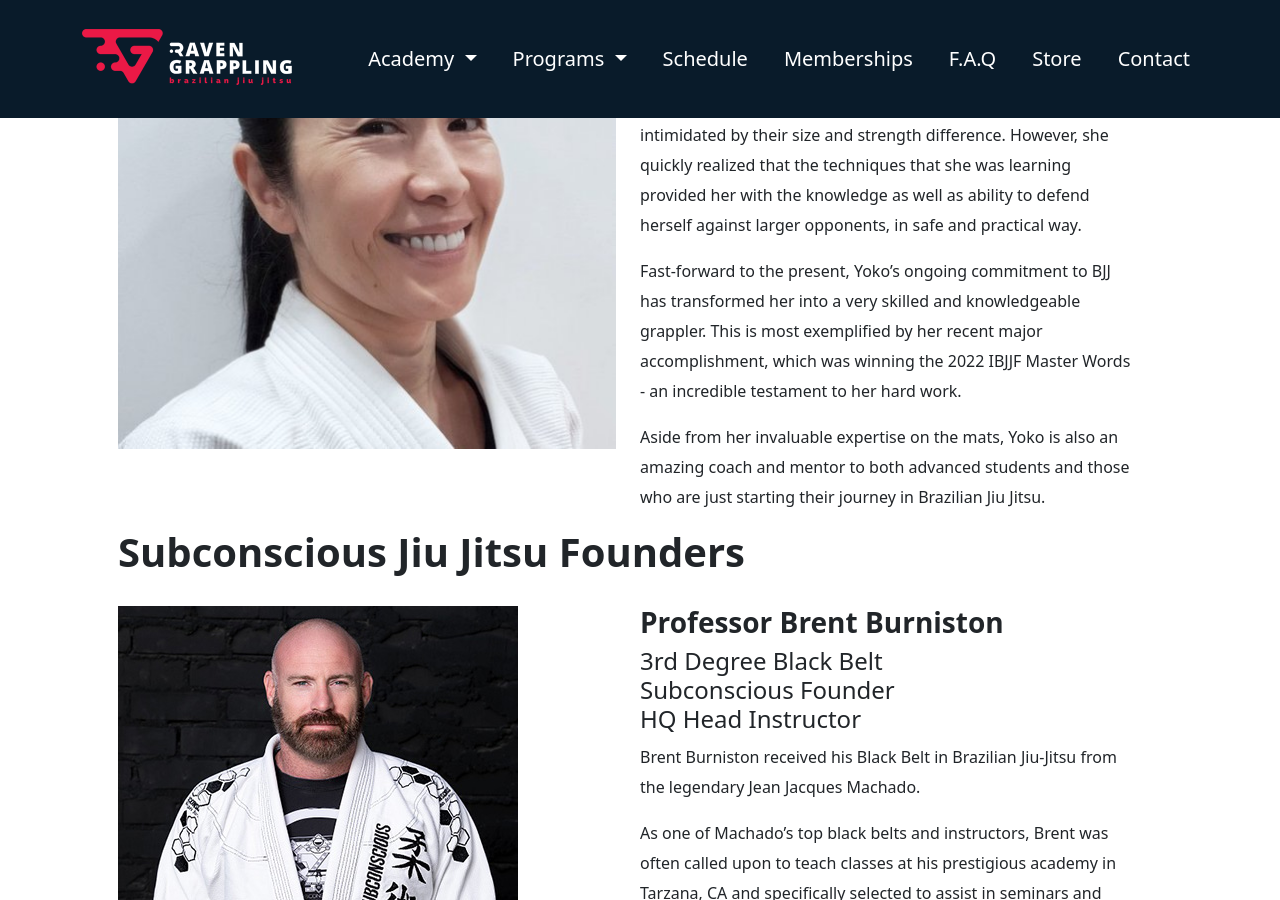
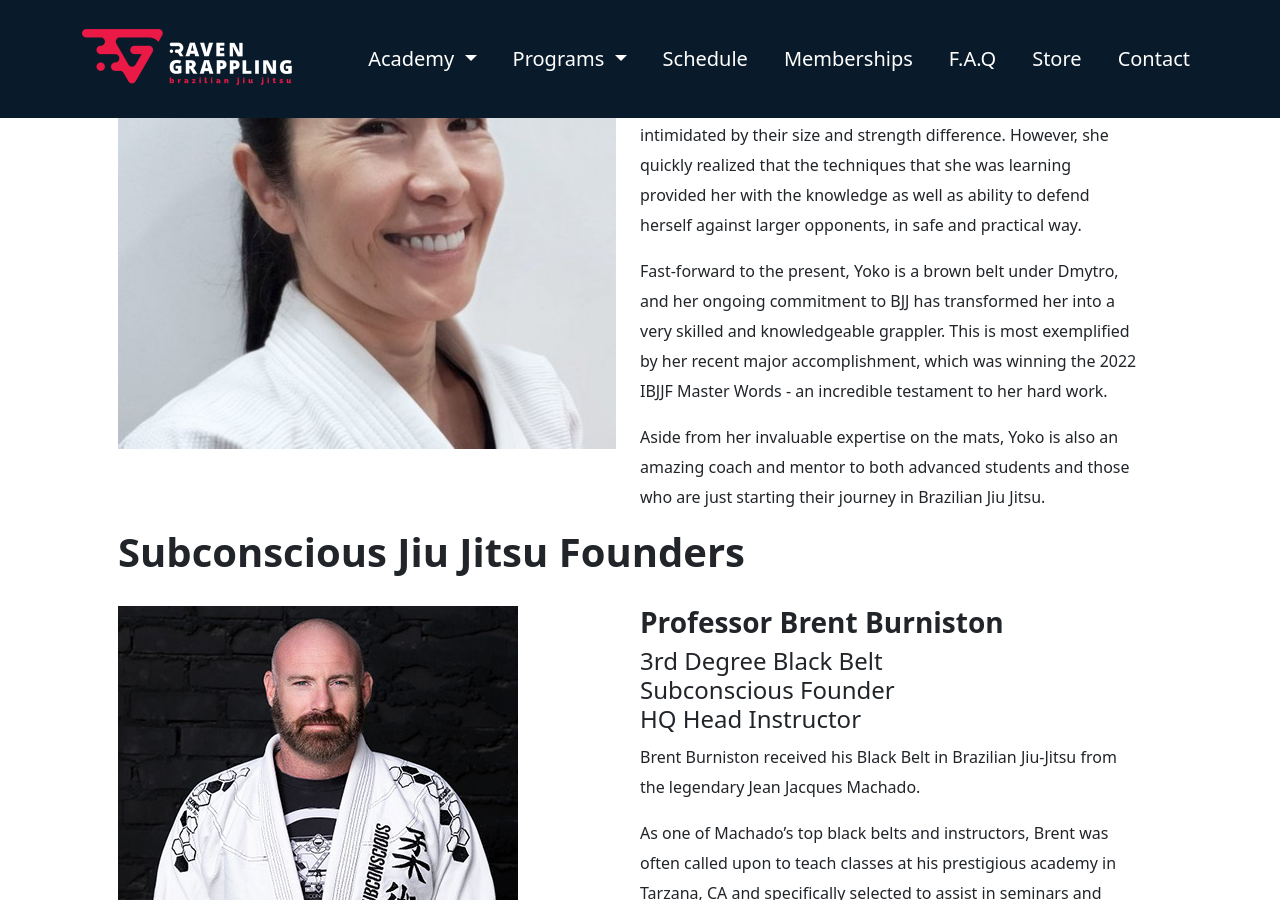
Before and after one commit to RavenGrappling/RavenGrappling.github.io, a Jekyll site: the page built from meet-the-team.md, in a window 1280 px wide and 900 px high, scrolled down 1653 px. Built offline with Jekyll 4.4.1, drawn with Linux system fonts in a browser that asks for light colours.

Commit message:
Update meet-the-team.md

```diff
--- a/meet-the-team.md
+++ b/meet-the-team.md
@@ -63,7 +63,7 @@
         Yoko first became introduced to Brazilian Jiu Jitsu in 2015 and has been practising it ever since. When she first started, Yoko was of a smaller stature than her other training partners and often felt intimidated by their size and strength difference. However, she quickly realized that the techniques that she was learning provided her with the knowledge as well as ability to defend herself against larger opponents, in safe and practical way.
       </p>
       <p>
-        Fast-forward to the present, Yoko’s ongoing commitment to BJJ has transformed her into a very skilled and knowledgeable grappler. This is most exemplified by her recent major accomplishment, which was winning the 2022 IBJJF Master Words - an incredible testament to her hard work.
+        Fast-forward to the present, Yoko is a brown belt under Dmytro, and her ongoing commitment to BJJ has transformed her into a very skilled and knowledgeable grappler. This is most exemplified by her recent major accomplishment, which was winning the 2022 IBJJF Master Words - an incredible testament to her hard work.
       </p>
       <p>
         Aside from her invaluable expertise on the mats, Yoko is also an amazing coach and mentor to both advanced students and those who are just starting their journey in Brazilian Jiu Jitsu.
```
